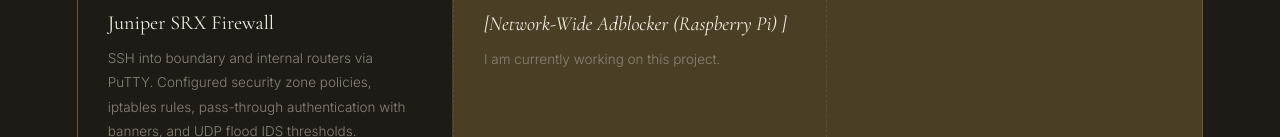
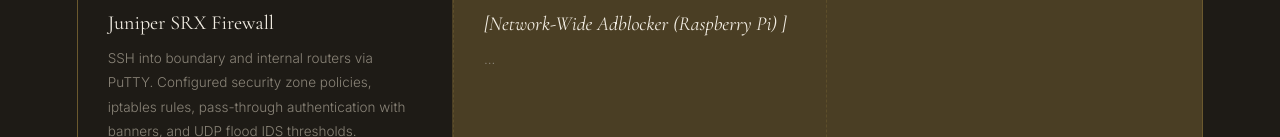
Before and after one commit to samyamsubedi/SamyamSubedi.github.io, a plain HTML site: page projects.html in a window 1280 px wide. Shown: the part 1287-1424 px from the top of the page. Drawn offline with nearby package versions, Linux system fonts and the light colour scheme.

Commit message:
Update projects.html

```diff
--- a/projects.html
+++ b/projects.html
@@ -359,7 +359,7 @@
         <div class="card card--placeholder" data-category="placeholder">
           <div class="card__tag" style="opacity:1;">Coming Soon</div>
           <div class="card__title" style="opacity:1; font-style:italic;">[Network-Wide Adblocker (Raspberry Pi) ]</div>
-          <div class="card__body" style="opacity:1;">I am currently working on this project.</div>
+          <div class="card__body" style="opacity:1;">...</div>
         </div>
 
       </div>
```
